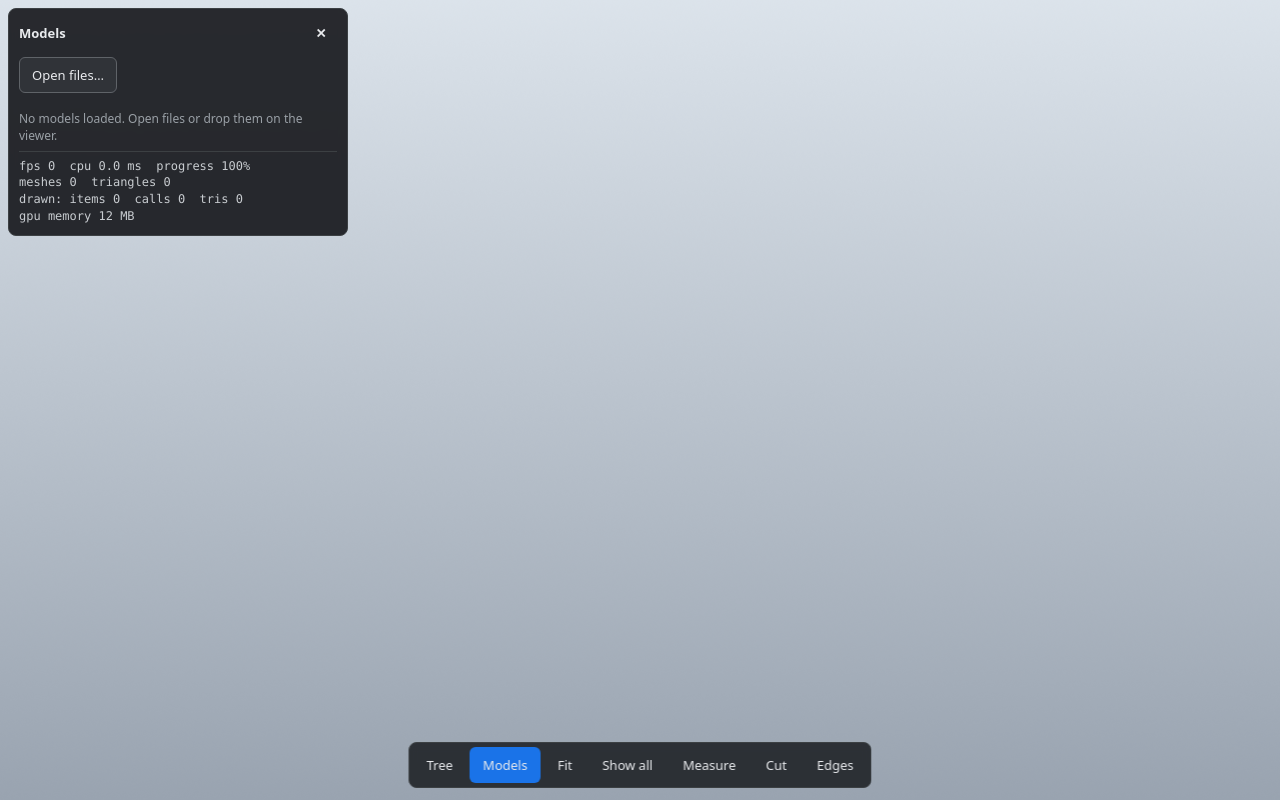
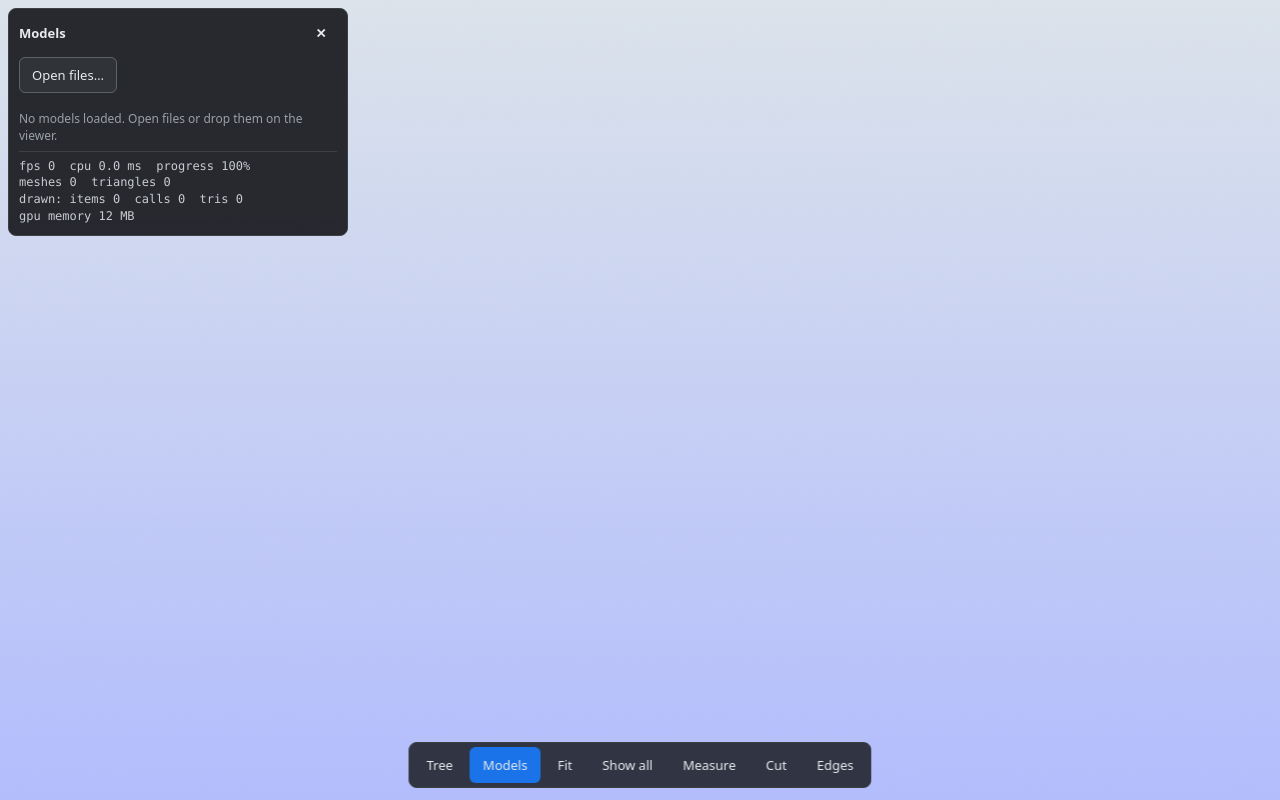
Before and after one commit to mihail-hrushev/mk_viewer, a website built with Vite: page examples/models.html in a window 1280 px wide. Built offline with nearby package versions, Linux system fonts and the light colour scheme.

Commit message:
Viewer bacground Gradient adjustment

```diff
--- a/src/Viewer.ts
+++ b/src/Viewer.ts
@@ -85,7 +85,7 @@
 
 const DEFAULT_BACKGROUND: [Color, Color] = [
   [0.86, 0.89, 0.92],
-  [0.6, 0.64, 0.69],
+  [0.7, 0.74, 0.99],
 ];
 const BULK_CHUNK = 32768;
 /** Double click zoom: camera distance from the object's centre, in units of its largest side. */
```
